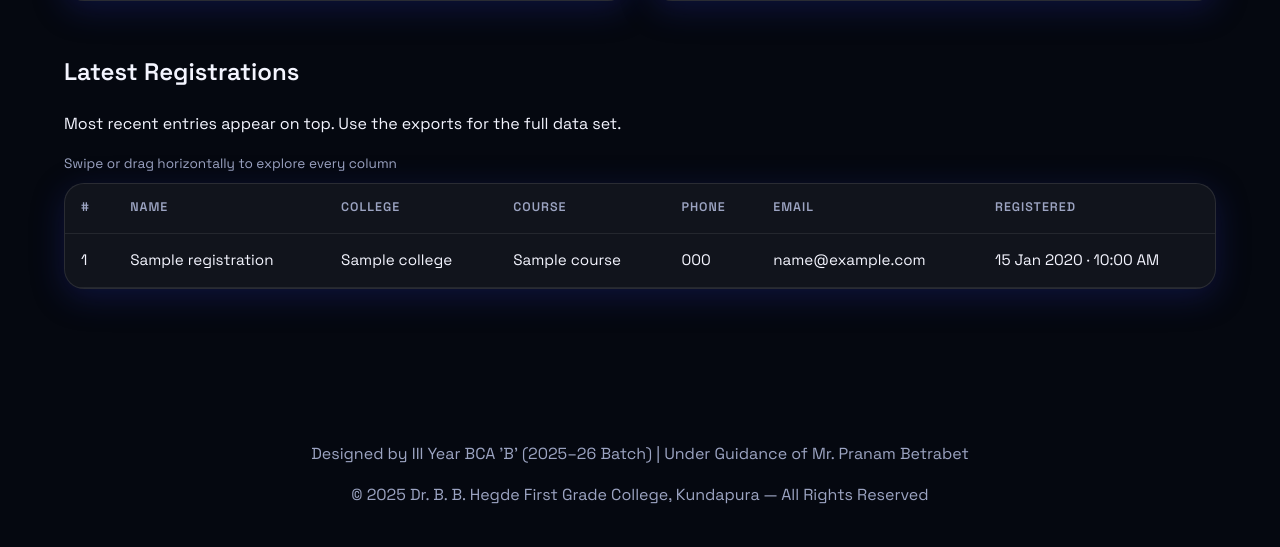
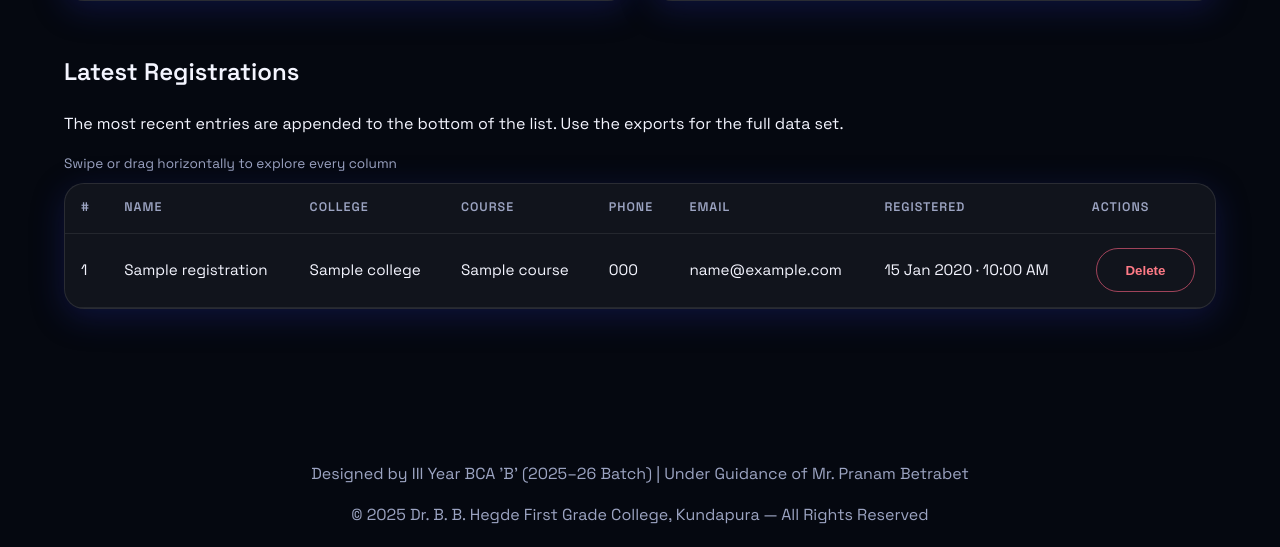
Before and after one commit to Chethan77667/modi-krishna, a Flask app: page /admin in a window 1280 px wide. Shown: the part 890-1437 px from the top of the page. Before the commit the page ends 1394 px from the top, so only its background shows below. Run offline with Flask 3, Linux system fonts and the light colour scheme; the visitor is signed in with stand-in values (Sample User, id 1); a database or web service that is not in the repository returns one stand-in record (values such as "Sample title").

Commit message:
chethan pc

```diff
--- a/app.py
+++ b/app.py
@@ -19,6 +19,8 @@ from flask import (
 from openpyxl.styles import Alignment, Border, Font, PatternFill, Side
 from openpyxl.utils import get_column_letter
 from pymongo import MongoClient, errors
+from bson import ObjectId
+from bson.errors import InvalidId
 
 from data import (
     current_year,
@@ -30,6 +32,14 @@ from data import (
     schedule,
     storyline,
 )
+
+ADDITIONAL_GALLERY_FILES = [
+    ("maxresdefault.jpg", "Lakshadeepotsava Celebration"),
+    ("Chariot-udupi-krishna-matha.jpg", "Temple Chariot at Udupi Krishna Matha"),
+    ("FpkEW5iXEAEwWC2.jpg", "Procession of Devotees"),
+    ("dfdce484948261df4827ab9218a87260.jpg", "Alankara of Sri Krishna"),
+    ("WhatsApp Image 2025-11-19 at 11.53.41_f9b61d6a.jpg", "Laksha Deepotsava Sevaks"),
+]
 
 app = Flask(__name__)
 app.secret_key = os.environ.get("SECRET_KEY", "change-this-in-production")
@@ -110,7 +120,7 @@ def fetch_registrations():
         return []
 
     registrations = []
-    for entry in db.registrations.find().sort("created_at", -1):
+    for entry in db.registrations.find().sort("created_at", 1):
         entry["_id"] = str(entry["_id"])
         registrations.append(entry)
     return registrations
@@ -183,6 +193,18 @@ def get_gallery_images():
     return gallery_images if gallery_images else gallery_slides
 
 
+def get_additional_gallery_images():
+    images = []
+    for filename, caption in ADDITIONAL_GALLERY_FILES:
+        images.append(
+            {
+                "src": url_for("static", filename=filename),
+                "caption": caption,
+            }
+        )
+    return images
+
+
 @app.context_processor
 def inject_layout_tokens():
     return {
@@ -213,7 +235,7 @@ def home():
 
 @app.route("/gallery")
 def gallery():
-    gallery_images = get_gallery_images()
+    gallery_images = get_gallery_images() + get_additional_gallery_images()
     return render_template("gallery.html", hero=hero_story, gallery=gallery_images)
 
 
@@ -371,6 +393,34 @@ def admin_update_options():
         flash("Options updated successfully.", "success")
     else:
         db_unavailable_message()
+    return redirect(url_for("admin_dashboard"))
+
+
+@app.route("/admin/registrations/<reg_id>/delete", methods=["POST"])
+@admin_required
+def admin_delete_registration(reg_id):
+    db = get_db()
+    if db is None:
+        db_unavailable_message()
+        return redirect(url_for("admin_dashboard"))
+
+    try:
+        object_id = ObjectId(reg_id)
+    except InvalidId:
+        flash("Invalid registration identifier.", "danger")
+        return redirect(url_for("admin_dashboard"))
+
+    try:
+        result = db.registrations.delete_one({"_id": object_id})
+    except errors.PyMongoError as exc:
+        app.logger.error("Failed to delete registration: %s", exc)
+        flash("Could not delete the registration. Please try again.", "danger")
+        return redirect(url_for("admin_dashboard"))
+
+    if result.deleted_count:
+        flash("Registration removed permanently.", "success")
+    else:
+        flash("Registration was not found or already removed.", "warning")
     return redirect(url_for("admin_dashboard"))
 
 
--- a/static/css/styles.css
+++ b/static/css/styles.css
@@ -949,6 +949,20 @@ a {
   border: none;
   color: var(--accent-soft);
   padding-left: 0;
+}
+
+.btn.danger {
+  background: rgba(255, 99, 132, 0.12);
+  border: 1px solid rgba(255, 99, 132, 0.6);
+  color: #ff7b87;
+}
+
+.btn.danger:hover {
+  box-shadow: 0 18px 30px rgba(255, 99, 132, 0.25);
+}
+
+.btn.ghost {
+  background: transparent;
 }
 
 .btn:hover {
@@ -1962,6 +1976,14 @@ body.modal-open {
   font-size: 0.95rem;
 }
 
+.admin-table td.action-cell {
+  text-align: center;
+}
+
+.delete-form {
+  margin: 0;
+}
+
 .admin-table th {
   text-transform: uppercase;
   letter-spacing: 0.08em;
--- a/templates/admin_dashboard.html
+++ b/templates/admin_dashboard.html
@@ -122,7 +122,7 @@
   <section class="admin-table-section" data-scroll>
     <header>
       <h2>Latest Registrations</h2>
-      <p>Most recent entries appear on top. Use the exports for the full data set.</p>
+      <p>The most recent entries are appended to the bottom of the list. Use the exports for the full data set.</p>
     </header>
     <p class="table-scroll-hint">Swipe or drag horizontally to explore every column</p>
     <div class="table-wrapper glass-card">
@@ -137,6 +137,7 @@
             <th>Phone</th>
             <th>Email</th>
             <th>Registered</th>
+            <th>Actions</th>
           </tr>
         </thead>
         <tbody>
@@ -155,6 +156,23 @@
                 —
               {% endif %}
             </td>
+            <td data-label="Actions" class="action-cell">
+              <form
+                method="post"
+                action="{{ url_for('admin_delete_registration', reg_id=reg._id) }}"
+                id="delete-form-{{ reg._id }}"
+                class="delete-form"
+              >
+                <button
+                  type="button"
+                  class="btn danger ghost delete-trigger"
+                  data-target="delete-form-{{ reg._id }}"
+                  data-name="{{ reg.name }}"
+                >
+                  Delete
+                </button>
+              </form>
+            </td>
           </tr>
           {% endfor %}
         </tbody>
@@ -163,6 +181,61 @@
       <p class="empty-state">No registrations captured yet. Share the public link to begin onboarding.</p>
       {% endif %}
     </div>
+    <div class="admin-delete-modal" id="deleteModal" aria-hidden="true">
+      <div class="admin-delete-card">
+        <h3>Delete registration?</h3>
+        <p id="deleteModalText">This action cannot be undone.</p>
+        <div class="modal-actions">
+          <button type="button" class="btn secondary" data-modal-cancel>Cancel</button>
+          <button type="button" class="btn danger" id="confirmDeleteBtn">Delete</button>
+        </div>
+      </div>
+    </div>
   </section>
 </main>
+<script>
+  document.addEventListener("DOMContentLoaded", () => {
+    const modal = document.getElementById("deleteModal");
+    const modalText = document.getElementById("deleteModalText");
+    const confirmBtn = document.getElementById("confirmDeleteBtn");
+    let formToSubmit = null;
+
+    const closeModal = () => {
+      modal.classList.remove("is-open");
+      formToSubmit = null;
+    };
+
+    document.querySelectorAll(".delete-trigger").forEach((btn) => {
+      btn.addEventListener("click", () => {
+        const targetForm = document.getElementById(btn.dataset.target);
+        if (!targetForm) return;
+        formToSubmit = targetForm;
+        modalText.textContent = `Are you sure you want to delete the registration for "${btn.dataset.name}"? This cannot be undone.`;
+        modal.classList.add("is-open");
+        confirmBtn.focus();
+      });
+    });
+
+    document.querySelectorAll("[data-modal-cancel]").forEach((btn) =>
+      btn.addEventListener("click", closeModal)
+    );
+
+    confirmBtn.addEventListener("click", () => {
+      if (formToSubmit) {
+        formToSubmit.submit();
+      }
+    });
+
+    modal.addEventListener("click", (event) => {
+      if (event.target === modal) {
+        closeModal();
+      }
+    });
+    document.addEventListener("keydown", (event) => {
+      if (event.key === "Escape" && modal.classList.contains("is-open")) {
+        closeModal();
+      }
+    });
+  });
+</script>
 {% endblock %}
--- a/templates/admin_login.html
+++ b/templates/admin_login.html
@@ -14,7 +14,7 @@
         <input
           type="text"
           name="username"
-          placeholder="bbhcadmin"
+          placeholder="Enter username"
           required
         />
       </label>
--- a/templates/register.html
+++ b/templates/register.html
@@ -14,11 +14,7 @@
         Matha. Submit your details and our coordinators will keep you informed
         about rehearsal slots, travel advisories, and sacred guidelines.
       </p>
-      <ul class="registration-highlights">
-        <li>Glassmorphic records securely stored on MongoDB</li>
-        <li>Admin-reviewed college & course selections</li>
-        <li>Instant confirmation with WhatsApp follow-up</li>
-      </ul>
+
       <div class="registration-meta">
         <div>
           <p class="eyebrow">Program Window</p>
```
Also changed, not shown: other parts of static/css/styles.css (+41 -0 lines), templates/about.html (+6 -5 lines), static/69baae818ee7af3c154bb283bf848dc6.jpg (added), static/Chariot-udupi-krishna-matha.jpg (added), static/FpkEW5iXEAEwWC2.jpg (added), static/Udupi-Krishna-swamy.webp (added), static/WhatsApp Image 2025-11-19 at 11.44.49_74f8dc8c.jpg (added), static/WhatsApp Image 2025-11-19 at 11.53.41_f9b61d6a.jpg (added), static/dfdce484948261df4827ab9218a87260.jpg (added), static/maxresdefault.jpg (added).
